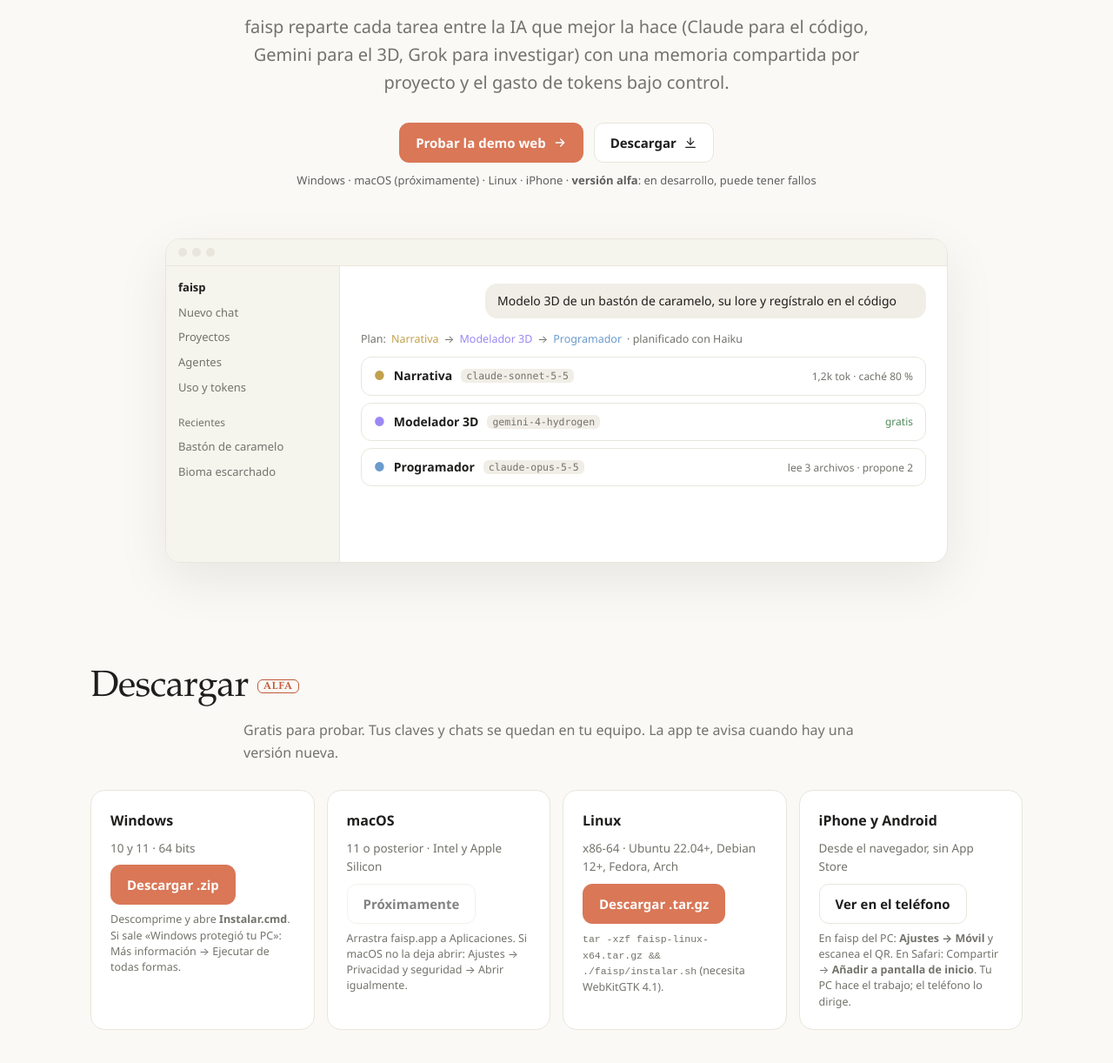
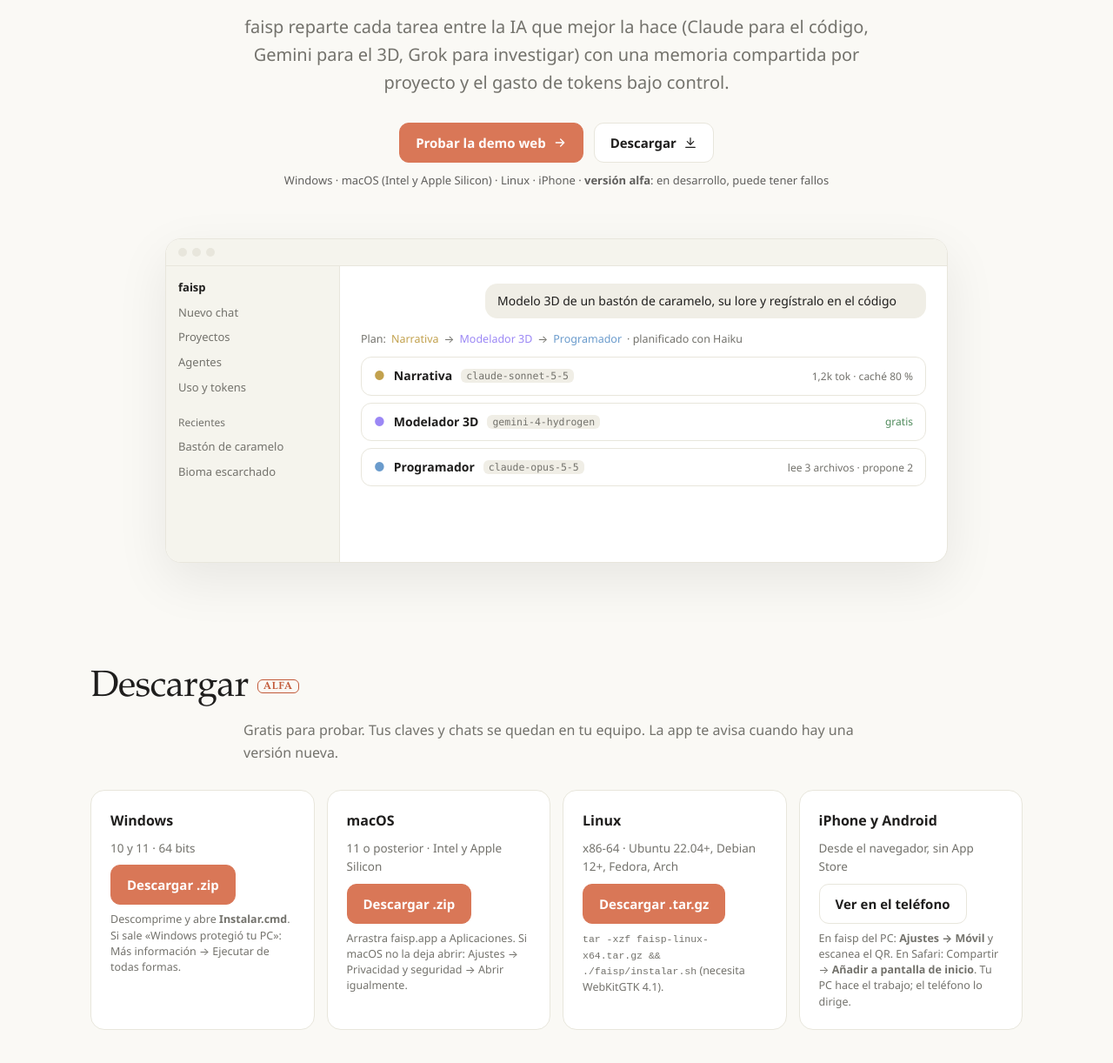
Before and after one commit to Fport1/faisp, a plain HTML site: page web/index.html in a window 1280 px wide. Shown: the part 342-1564 px from the top of the page at 87% size. Drawn offline with Linux system fonts and the light colour scheme.

Commit message:
Web: macOS publicado (0.12.4, Intel y Apple Silicon, firma ad-hoc)
Co-Authored-By: Claude Opus 5.5 <noreply@anthropic.com>

```diff
--- a/web/index.html
+++ b/web/index.html
@@ -76,7 +76,7 @@ footer .wrap{display:flex;gap:16px;flex-wrap:wrap;align-items:center}
     <a class="btn accent" href="/app">Probar la demo web <svg class="i" width="16" height="16" viewBox="0 0 24 24" fill="none" stroke="currentColor" stroke-width="2" stroke-linecap="round" stroke-linejoin="round"><path d="M5 12h14M13 6l6 6-6 6"/></svg></a>
     <a class="btn" href="#descargar">Descargar <svg class="i" width="16" height="16" viewBox="0 0 24 24" fill="none" stroke="currentColor" stroke-width="1.8" stroke-linecap="round" stroke-linejoin="round"><path d="M12 4v11M6.5 10l5.5 5.5 5.5-5.5M4 20h16"/></svg></a>
   </div>
-  <p style="font-size:13px;margin:10px 0 0;opacity:.7">Windows · macOS (próximamente) · Linux · iPhone · <b>versión alfa</b>: en desarrollo, puede tener fallos</p>
+  <p style="font-size:13px;margin:10px 0 0;opacity:.7">Windows · macOS (Intel y Apple Silicon) · Linux · iPhone · <b>versión alfa</b>: en desarrollo, puede tener fallos</p>
   <div class="mock" aria-hidden="true">
     <div class="bar"><i></i><i></i><i></i></div>
     <div class="body">
@@ -97,7 +97,7 @@ footer .wrap{display:flex;gap:16px;flex-wrap:wrap;align-items:center}
   <p class="lead" style="font-size:16px">Gratis para probar. Tus claves y chats se quedan en tu equipo. La app te avisa cuando hay una versión nueva.</p>
   <div class="dl-grid">
     <div class="card dl"><b>Windows</b><span>10 y 11 · 64 bits</span><a class="btn accent" href="/descargar/faisp-windows.zip" download>Descargar .zip</a><small>Descomprime y abre <b>Instalar.cmd</b>. Si sale «Windows protegió tu PC»: Más información → Ejecutar de todas formas.</small></div>
-    <div class="card dl"><b>macOS</b><span>11 o posterior · Intel y Apple Silicon</span><a class="btn" aria-disabled="true">Próximamente</a><small>Arrastra faisp.app a Aplicaciones. Si macOS no la deja abrir: Ajustes → Privacidad y seguridad → Abrir igualmente.</small></div>
+    <div class="card dl"><b>macOS</b><span>11 o posterior · Intel y Apple Silicon</span><a class="btn accent" href="/descargar/faisp-macos.zip" download>Descargar .zip</a><small>Arrastra faisp.app a Aplicaciones. Si macOS no la deja abrir: Ajustes → Privacidad y seguridad → Abrir igualmente.</small></div>
     <div class="card dl"><b>Linux</b><span>x86-64 · Ubuntu 22.04+, Debian 12+, Fedora, Arch</span><a class="btn accent" href="/descargar/faisp-linux-x64.tar.gz" download>Descargar .tar.gz</a><small><code>tar -xzf faisp-linux-x64.tar.gz &amp;&amp; ./faisp/instalar.sh</code> (necesita WebKitGTK 4.1).</small></div>
     <div class="card dl"><b>iPhone y Android</b><span>Desde el navegador, sin App Store</span><a class="btn" href="/m">Ver en el teléfono</a><small>En faisp del PC: <b>Ajustes → Móvil</b> y escanea el QR. En Safari: Compartir → <b>Añadir a pantalla de inicio</b>. Tu PC hace el trabajo; el teléfono lo dirige.</small></div>
   </div>
```
